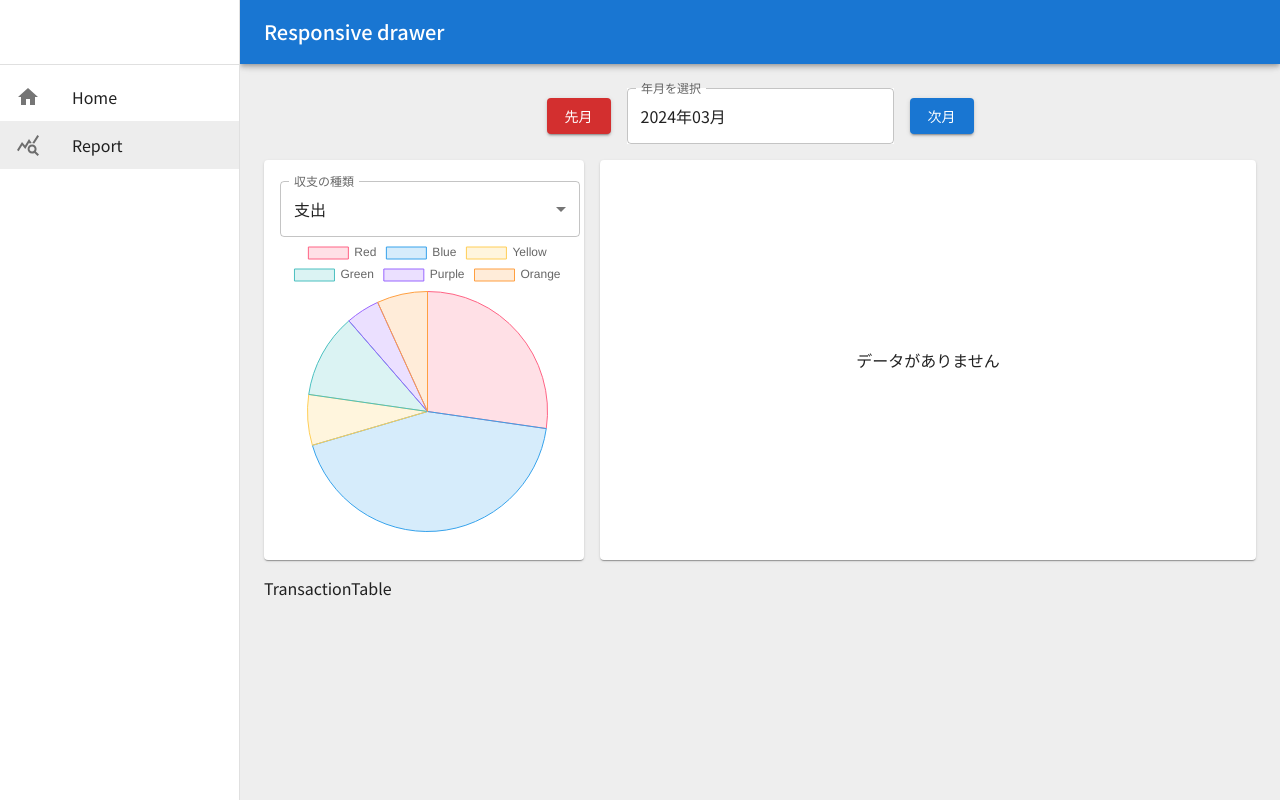
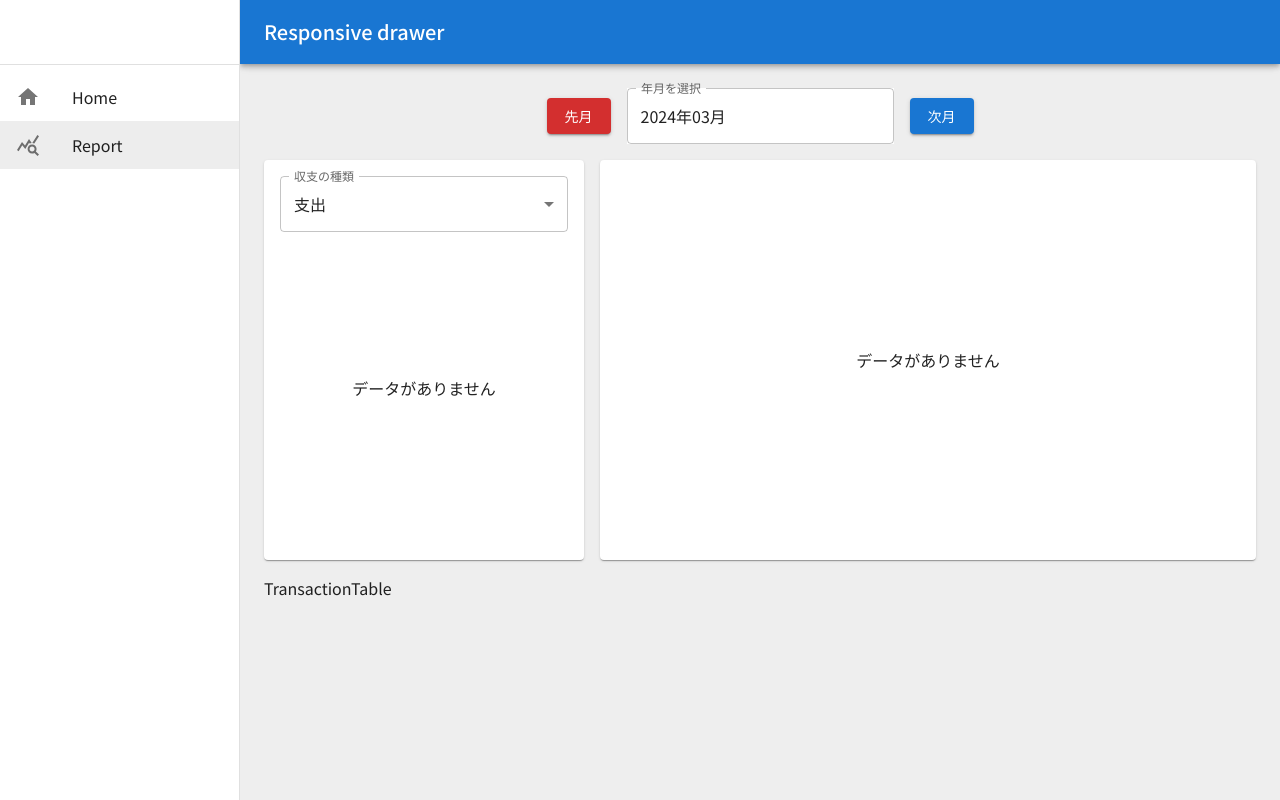
Before and after one commit to Kroro1208/react_household_app, a React (Create React App) app: page /report in a window 1280 px wide. Built offline with nearby package versions, Linux system fonts and the light colour scheme; no server answers; the database is empty.

Commit message:
レスポンシブ対応させた

```diff
--- a/src/components/CategoryChart.tsx
+++ b/src/components/CategoryChart.tsx
@@ -1,5 +1,5 @@
-import { Box, FormControl, InputLabel, MenuItem, Select, SelectChangeEvent, TextField } from '@mui/material';
-import { Chart as ChartJS, ArcElement, Tooltip, Legend } from 'chart.js';
+import { Box, CircularProgress, FormControl, InputLabel, MenuItem, Select, SelectChangeEvent, TextField, Typography } from '@mui/material';
+import { Chart as ChartJS, ArcElement, Tooltip, Legend, ChartData } from 'chart.js';
 import { useState } from 'react';
 import { Pie } from 'react-chartjs-2';
 import { ExpenseCategory, IncomeCategory, Transaction, TransactionType } from '../types';
@@ -7,9 +7,10 @@ ChartJS.register(ArcElement, Tooltip, Legend);
 
 interface categoryChartProps {
   monthlyTransactions: Transaction[];
+  isLoading: boolean;
 }
 
-const CategoryChart = ({ monthlyTransactions }: categoryChartProps) => {
+const CategoryChart = ({ monthlyTransactions, isLoading }: categoryChartProps) => {
   const [selectedType, setSelectedType] = useState<TransactionType>("expense");
   const handleChange = (e: SelectChangeEvent<TransactionType>) => {
     setSelectedType(e.target.value as TransactionType);
@@ -25,13 +26,19 @@ const CategoryChart = ({ monthlyTransactions }: categoryChartProps) => {
       return acc;
     }, {} as Record<IncomeCategory | ExpenseCategory, number>);
 
+  const categoryLabels = Object.keys(categorySums);
+  const categoryValues = Object.values(categorySums);
+  const options = {
+    maintainAspectRatio: false,
+    responsive: true,
+  };
 
-  const data = {
-    labels: ['Red', 'Blue', 'Yellow', 'Green', 'Purple', 'Orange'],
+
+  const data: ChartData<"pie"> = {
+    labels: categoryLabels,
     datasets: [
       {
-        label: '# of Votes',
-        data: [12, 19, 3, 5, 2, 3],
+        data: categoryValues,
         backgroundColor: [
           'rgba(255, 99, 132, 0.2)',
           'rgba(54, 162, 235, 0.2)',
@@ -54,7 +61,7 @@ const CategoryChart = ({ monthlyTransactions }: categoryChartProps) => {
   };
 
   return (
-    <Box sx={{ width: '300px', height: '300px', marginX: 'auto', paddingTop: '5px' }}>
+    <>
       {/* <TextField label="収支の種類" select fullWidth value={selectedType} onChange={handleChange}>
         <MenuItem value={"income"}>収入</MenuItem>
         <MenuItem value={"expense"}>支出</MenuItem>
@@ -72,8 +79,25 @@ const CategoryChart = ({ monthlyTransactions }: categoryChartProps) => {
           <MenuItem value={"expense"}>支出</MenuItem>
         </Select>
       </FormControl>
-      <Pie data={data} />
-    </Box>
+      <Box
+        sx={{
+          flexGrow: 1,
+          display: "flex",
+          alignItems: "center",
+          justifyContent: "center",
+        }}
+      >
+        {
+          isLoading ? (
+            <CircularProgress />
+          ) : monthlyTransactions.length > 0 ? (
+            <Pie data={data} options={options} />
+          ) : (
+            <Typography>データがありません</Typography>
+          )
+        }
+      </Box >
+    </>
   )
 }
 
--- a/src/pages/Report.tsx
+++ b/src/pages/Report.tsx
@@ -27,10 +27,10 @@ const Report = ({ currentMonth, setCurrentMonth, monthlyTransactions, isLoading
         <MonthSelector currentMonth={currentMonth} setCurrentMonth={setCurrentMonth} />
       </Grid>
       <Grid item xs={12} md={4}>
-        <Paper sx={commonPaperStyle}><CategoryChart monthlyTransactions={monthlyTransactions}/></Paper>
+        <Paper sx={commonPaperStyle}><CategoryChart monthlyTransactions={monthlyTransactions} isLoading={isLoading} /></Paper>
       </Grid>
       <Grid item xs={12} md={8}>
-        <Paper sx={commonPaperStyle}><BarChart monthlyTransactions={monthlyTransactions} isLoading={isLoading}/></Paper>
+        <Paper sx={commonPaperStyle}><BarChart monthlyTransactions={monthlyTransactions} isLoading={isLoading} /></Paper>
       </Grid>
       <Grid item xs={12}>
         <TransactionTable />
```
